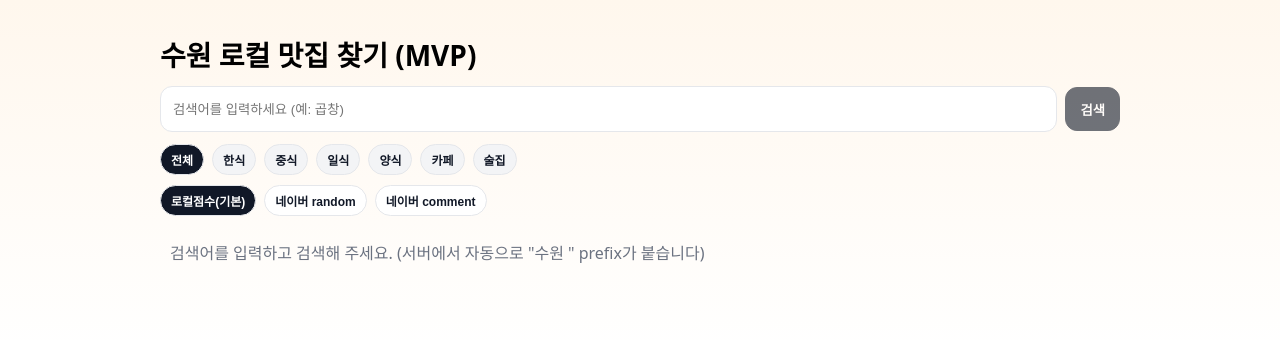
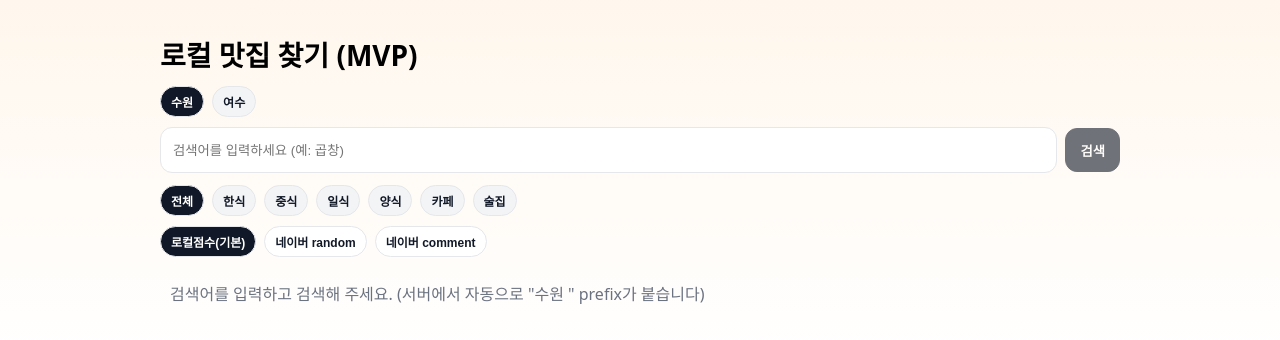
Before and after one commit to mg-debugg/food, a Next.js app: page / in a window 1280 px wide. Shown: the top 340 px of the page. Built offline with nearby package versions, Linux system fonts and the light colour scheme.

Commit message:
feat: add suwon/yeosu selector and tighten naver map query

```diff
--- a/src/app/api/naver/blog/route.ts
+++ b/src/app/api/naver/blog/route.ts
@@ -1,4 +1,7 @@
 export const runtime = "nodejs";
+
+const ALLOWED_REGIONS = ["수원", "여수"] as const;
+type Region = (typeof ALLOWED_REGIONS)[number];
 
 function stripHtmlTags(s: string): string {
   if (!s) return "";
@@ -10,6 +13,11 @@ export async function GET(req: Request) {
   const sp = url.searchParams;
 
   const query = (sp.get("query") ?? "").trim();
+  const regionRaw = (sp.get("region") ?? "수원").trim();
+  const region: Region = ALLOWED_REGIONS.includes(regionRaw as Region)
+    ? (regionRaw as Region)
+    : "수원";
+
   const display = sp.get("display") ?? "3";
   const start = sp.get("start") ?? "1";
   const sort = "date";
@@ -33,7 +41,7 @@ export async function GET(req: Request) {
     );
   }
 
-  const finalQuery = `수원 ${query} 내돈내산`;
+  const finalQuery = `${region} ${query} 내돈내산`;
   const endpoint = `https://openapi.naver.com/v1/search/blog.json?query=${encodeURIComponent(
     finalQuery,
   )}&display=${encodeURIComponent(display)}&start=${encodeURIComponent(
--- a/src/app/api/naver/local/route.ts
+++ b/src/app/api/naver/local/route.ts
@@ -1,4 +1,7 @@
 export const runtime = "nodejs";
+
+const ALLOWED_REGIONS = ["수원", "여수"] as const;
+type Region = (typeof ALLOWED_REGIONS)[number];
 
 function stripHtmlTags(s: string): string {
   if (!s) return "";
@@ -10,6 +13,11 @@ export async function GET(req: Request) {
   const sp = url.searchParams;
 
   const query = (sp.get("query") ?? "").trim();
+  const regionRaw = (sp.get("region") ?? "수원").trim();
+  const region: Region = ALLOWED_REGIONS.includes(regionRaw as Region)
+    ? (regionRaw as Region)
+    : "수원";
+
   const display = sp.get("display") ?? "20";
   const start = sp.get("start") ?? "1";
   const sortRaw = (sp.get("sort") ?? "random").toLowerCase();
@@ -34,7 +42,7 @@ export async function GET(req: Request) {
     );
   }
 
-  const finalQuery = `수원 ${query}`;
+  const finalQuery = `${region} ${query}`;
   const endpoint = `https://openapi.naver.com/v1/search/local.json?query=${encodeURIComponent(
     finalQuery,
   )}&display=${encodeURIComponent(display)}&start=${encodeURIComponent(
--- a/src/app/page.tsx
+++ b/src/app/page.tsx
@@ -6,13 +6,16 @@ import type { NaverLocalItem, PlaceMeta } from "../lib/types";
 import { placeKey } from "../lib/placeKey";
 import { computeLocalScore, loadMeta, saveMeta } from "../lib/storage";
 
+type Region = "수원" | "여수";
 type SortMode = "local" | "random" | "comment";
 type CategoryMode = "전체" | "한식" | "중식" | "일식" | "양식" | "카페" | "술집";
 
+const REGIONS: Region[] = ["수원", "여수"];
 const CATEGORIES: CategoryMode[] = ["전체", "한식", "중식", "일식", "양식", "카페", "술집"];
 
 export default function Page() {
   const [query, setQuery] = useState("");
+  const [region, setRegion] = useState<Region>("수원");
   const [items, setItems] = useState<NaverLocalItem[]>([]);
   const [loading, setLoading] = useState(false);
   const [error, setError] = useState<string | null>(null);
@@ -66,6 +69,7 @@ export default function Page() {
       const sortParam = sortMode === "comment" ? "comment" : "random";
       const params = new URLSearchParams({
         query: q,
+        region,
         display: "20",
         start: "1",
         sort: sortParam,
@@ -87,12 +91,12 @@ export default function Page() {
   }
 
   const prepared = useMemo(() => {
-    // Prefer "수원" address items, but if none exist keep original.
-    const hasSuwon = (it: NaverLocalItem) =>
-      (it.address || "").includes("수원") || (it.roadAddress || "").includes("수원");
+    // Prefer items whose address contains selected region.
+    const hasRegion = (it: NaverLocalItem) =>
+      (it.address || "").includes(region) || (it.roadAddress || "").includes(region);
 
     let list = items;
-    const prefer = items.filter(hasSuwon);
+    const prefer = items.filter(hasRegion);
     if (prefer.length > 0) list = prefer;
 
     if (category !== "전체") {
@@ -118,7 +122,7 @@ export default function Page() {
     }
 
     return enriched;
-  }, [items, category, sortMode, metaMap]);
+  }, [items, region, category, sortMode, metaMap]);
 
   return (
     <div
@@ -129,8 +133,28 @@ export default function Page() {
     >
       <div style={{ maxWidth: 960, margin: "0 auto", padding: 16 }}>
         <h1 style={{ fontSize: 28, fontWeight: 900, margin: "18px 0 12px" }}>
-          수원 로컬 맛집 찾기 (MVP)
+          로컬 맛집 찾기 (MVP)
         </h1>
+
+        <div style={{ display: "flex", gap: 8, flexWrap: "wrap", marginBottom: 10 }}>
+          {REGIONS.map((r) => (
+            <button
+              key={r}
+              onClick={() => setRegion(r)}
+              style={{
+                padding: "6px 10px",
+                borderRadius: 999,
+                border: "1px solid #e5e7eb",
+                background: region === r ? "#111827" : "#f3f4f6",
+                color: region === r ? "#fff" : "#111827",
+                fontWeight: 800,
+                fontSize: 12,
+              }}
+            >
+              {r}
+            </button>
+          ))}
+        </div>
 
         <div
           style={{
@@ -146,7 +170,7 @@ export default function Page() {
             onKeyDown={(e) => {
               if (e.key === "Enter") search();
             }}
-            placeholder="검색어를 입력하세요 (예: 곱창)"
+            placeholder={`검색어를 입력하세요 (예: 곱창)`}
             style={{
               flex: 1,
               height: 44,
@@ -225,7 +249,8 @@ export default function Page() {
 
         {!loading && !error && items.length === 0 ? (
           <div style={{ padding: 10, color: "#6b7280" }}>
-            검색어를 입력하고 검색해 주세요. (서버에서 자동으로 &quot;수원 &quot; prefix가 붙습니다)
+            검색어를 입력하고 검색해 주세요. (서버에서 자동으로 &quot;{region} &quot; prefix가
+            붙습니다)
           </div>
         ) : null}
 
@@ -240,6 +265,7 @@ export default function Page() {
               item={it}
               meta={meta}
               score={score}
+              region={region}
               onUpdate={updateMeta}
             />
           ))}
--- a/src/components/PlaceCard.tsx
+++ b/src/components/PlaceCard.tsx
@@ -4,25 +4,35 @@ import { useEffect, useMemo, useState } from "react";
 import type { NaverBlogItem, NaverLocalItem, PlaceMeta } from "../lib/types";
 import { placeKey } from "../lib/placeKey";
 
+type Region = "수원" | "여수";
+
 type Props = {
   item: NaverLocalItem;
   meta: PlaceMeta;
   score: number;
+  region: Region;
   onUpdate: (key: string, nextMeta: PlaceMeta) => void;
 };
 
 const TAGS = ["혼밥", "데이트", "가족", "회식", "가성비"] as const;
 
-export default function PlaceCard({ item, meta, score, onUpdate }: Props) {
+function extractSigungu(address: string): string {
+  if (!address) return "";
+  const parts = address.split(/\s+/).filter(Boolean);
+  const sigungu = parts.filter(
+    (p) => p.endsWith("시") || p.endsWith("군") || p.endsWith("구"),
+  );
+  return sigungu.slice(0, 3).join(" ");
+}
+
+export default function PlaceCard({ item, meta, score, region, onUpdate }: Props) {
   const key = placeKey(item);
   const [blogs, setBlogs] = useState<NaverBlogItem[]>([]);
   const [loadingBlogs, setLoadingBlogs] = useState(false);
 
   const addr = item.roadAddress || item.address || "";
-  const mapQuery = useMemo(
-    () => `${item.title} ${item.roadAddress || item.address || ""}`.trim(),
-    [item.title, item.roadAddress, item.address],
-  );
+  const sigungu = useMemo(() => extractSigungu(addr), [addr]);
+  const mapQuery = `${item.title} ${sigungu || region}`.trim();
   const naverMapLink = `https://map.naver.com/v5/search/${encodeURIComponent(mapQuery)}`;
 
   function commit(next: PlaceMeta) {
@@ -40,9 +50,13 @@ export default function PlaceCard({ item, meta, score, onUpdate }: Props) {
     const run = async () => {
       setLoadingBlogs(true);
       try {
-        const res = await fetch(
-          `/api/naver/blog?query=${encodeURIComponent(item.title)}&display=3&start=1`,
-        );
+        const params = new URLSearchParams({
+          query: item.title,
+          region,
+          display: "3",
+          start: "1",
+        });
+        const res = await fetch(`/api/naver/blog?${params.toString()}`);
         const data = await res.json().catch(() => null);
         if (!mounted) return;
         if (!res.ok) {
@@ -59,7 +73,7 @@ export default function PlaceCard({ item, meta, score, onUpdate }: Props) {
     return () => {
       mounted = false;
     };
-  }, [item.title]);
+  }, [item.title, region]);
 
   return (
     <div
```
